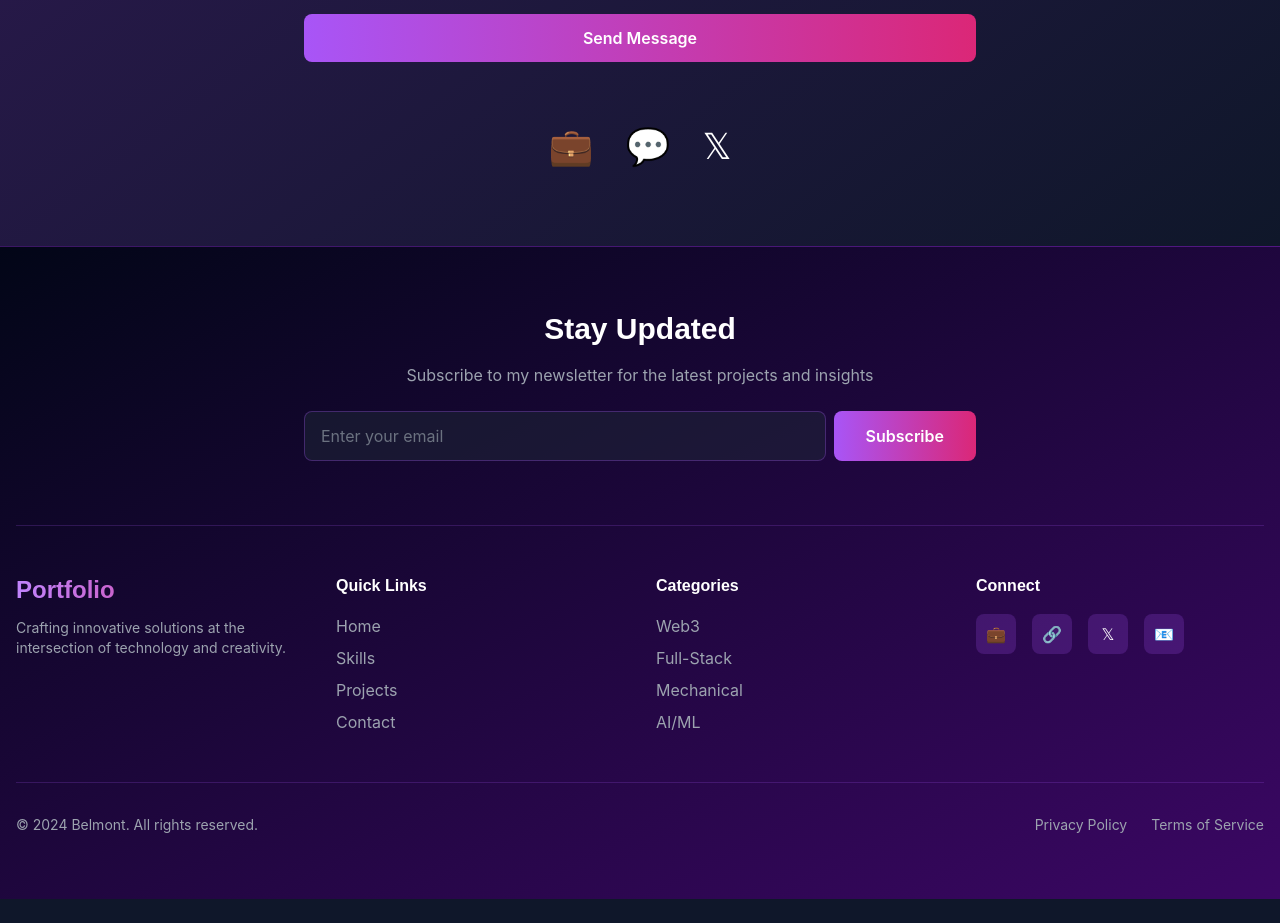
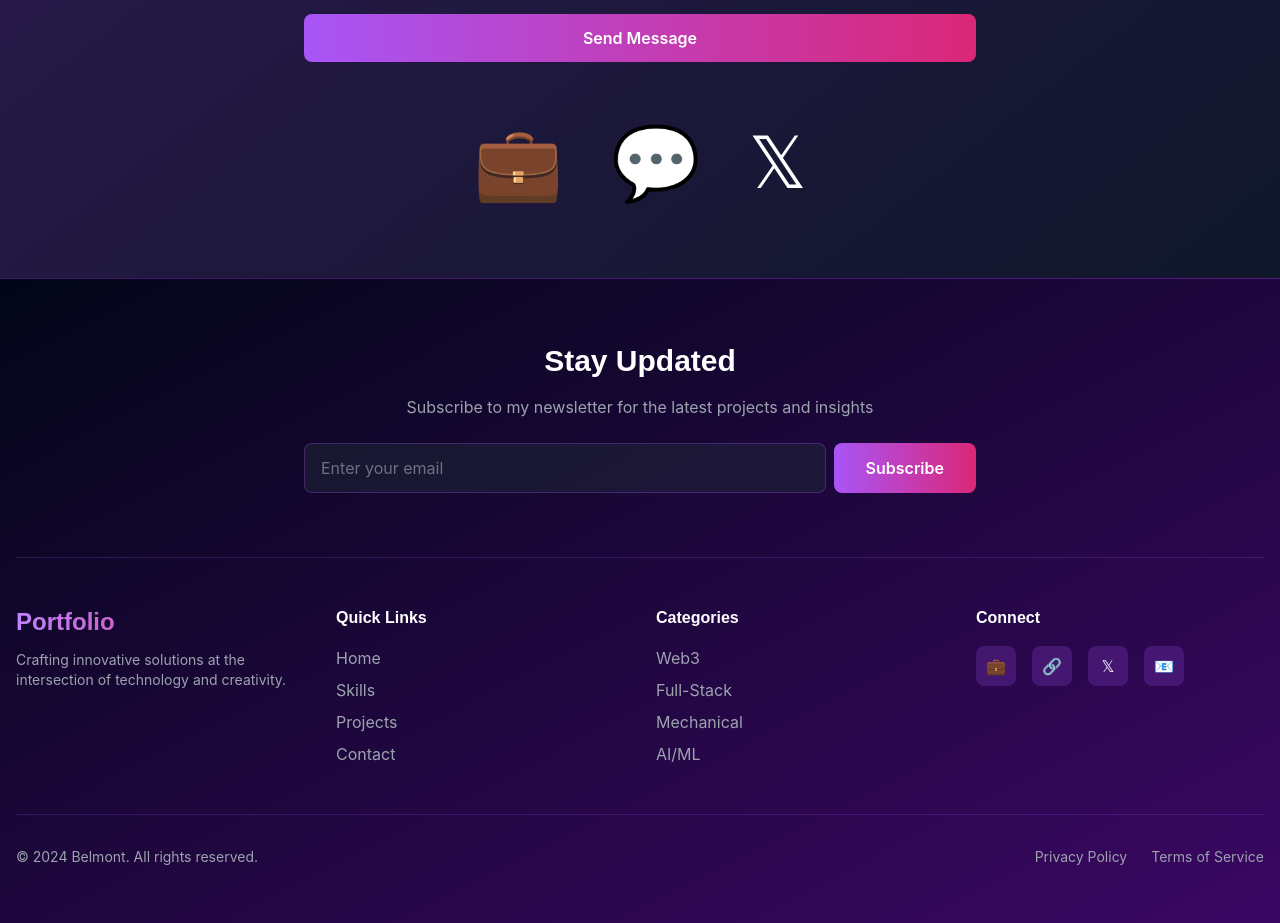
Before and after one commit to AjayiST/MY-WEBSITE, a React (Vite) app: page / in a window 1280 px wide. Shown: the part 3300-4223 px from the top of the page. Before the commit the page ends 4199 px from the top, so only its background shows below. Built offline with nearby package versions, Linux system fonts and the light colour scheme.

Commit message:
logos edited

```diff
--- a/src/components/Contact.tsx
+++ b/src/components/Contact.tsx
@@ -154,14 +154,14 @@ const Contact: React.FC = () => {
         </form>
 
         {/* Contact Info */}
-        <div className="mt-16 flex justify-center gap-8">
-          <a href="https://linkedin.com/in/samuelajayittobiloba" target="_blank" rel="noopener noreferrer" className="text-4xl hover:text-purple-400 transition-colors">
+        <div className="mt-16 flex justify-center gap-12">
+          <a href="https://linkedin.com/in/samuelajayittobiloba" target="_blank" rel="noopener noreferrer" className="text-7xl hover:text-purple-400 hover:scale-125 active:scale-110 transition-all duration-200 transform cursor-pointer">
             💼
           </a>
-          <a href="https://discord.com/users/belmontt" target="_blank" rel="noopener noreferrer" className="text-4xl hover:text-purple-400 transition-colors">
+          <a href="https://discord.com/users/belmontt" target="_blank" rel="noopener noreferrer" className="text-7xl hover:text-purple-400 hover:scale-125 active:scale-110 transition-all duration-200 transform cursor-pointer">
             💬
           </a>
-          <a href="https://x.com/0x_belmont" target="_blank" rel="noopener noreferrer" className="text-4xl hover:text-purple-400 transition-colors">
+          <a href="https://x.com/0x_belmont" target="_blank" rel="noopener noreferrer" className="text-7xl hover:text-purple-400 hover:scale-125 active:scale-110 transition-all duration-200 transform cursor-pointer">
             𝕏
           </a>
         </div>
```
